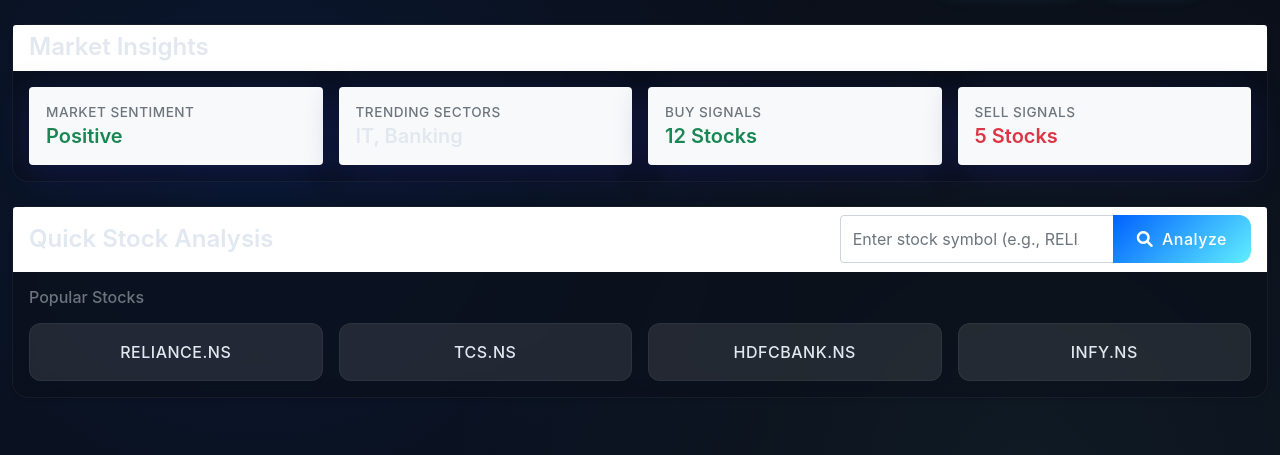
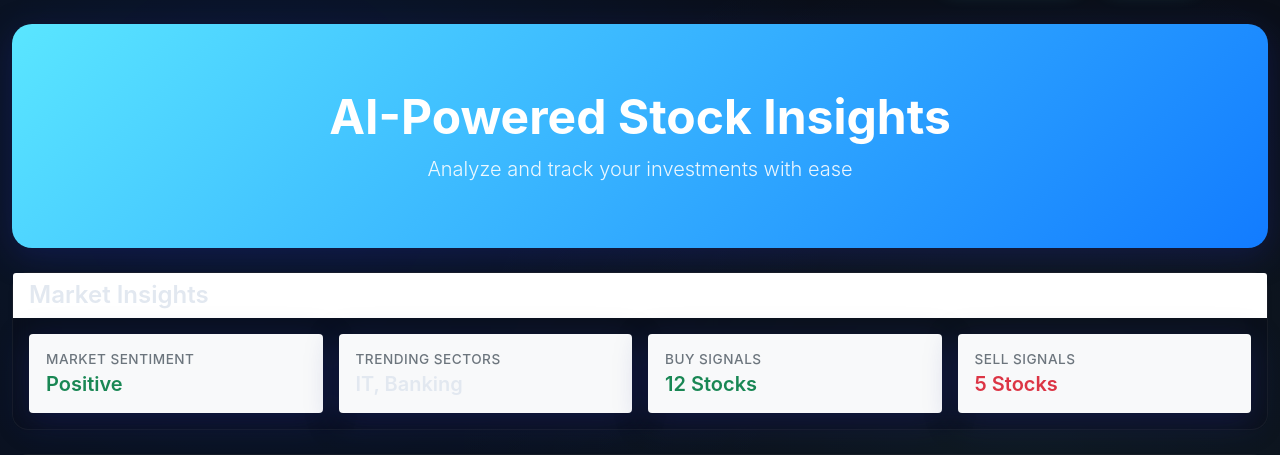
Before and after one commit to siddhesh-code/portfolio, a Flask app: template templates/index.html in a window 1280 px wide. Shown: the part 83-538 px from the top of the page. Run offline with Flask 3, Linux system fonts and the light colour scheme; the template is opened without the code that fills it, so the values that code supplies are empty; some libraries are stand-ins or nearby versions.

Commit message:
feat: add hero section for improved UI

```diff
--- a/static/style.css
+++ b/static/style.css
@@ -50,6 +50,21 @@ body::before {
     border-radius: 12px;
     border: 1px solid var(--glass-border);
     box-shadow: var(--glow);
+}
+
+/* Hero Section */
+.hero-section {
+    border-radius: 20px;
+    padding: 4rem 2rem;
+    box-shadow: var(--card-shadow);
+}
+
+.hero-section h1 {
+    margin-bottom: 0.5rem;
+}
+
+.hero-section p {
+    opacity: 0.9;
 }
 
 /* Market Summary and Insights */
--- a/templates/index.html
+++ b/templates/index.html
@@ -1,6 +1,11 @@
 {% extends "base.html" %}
 
 {% block content %}
+<div class="hero-section gradient-animation text-center text-white mb-4">
+    <h1 class="display-5 fw-bold">AI-Powered Stock Insights</h1>
+    <p class="lead mb-0">Analyze and track your investments with ease</p>
+</div>
+
 <div class="row">
     <div class="col-md-12">
         <!-- Market Insights Card -->
```
